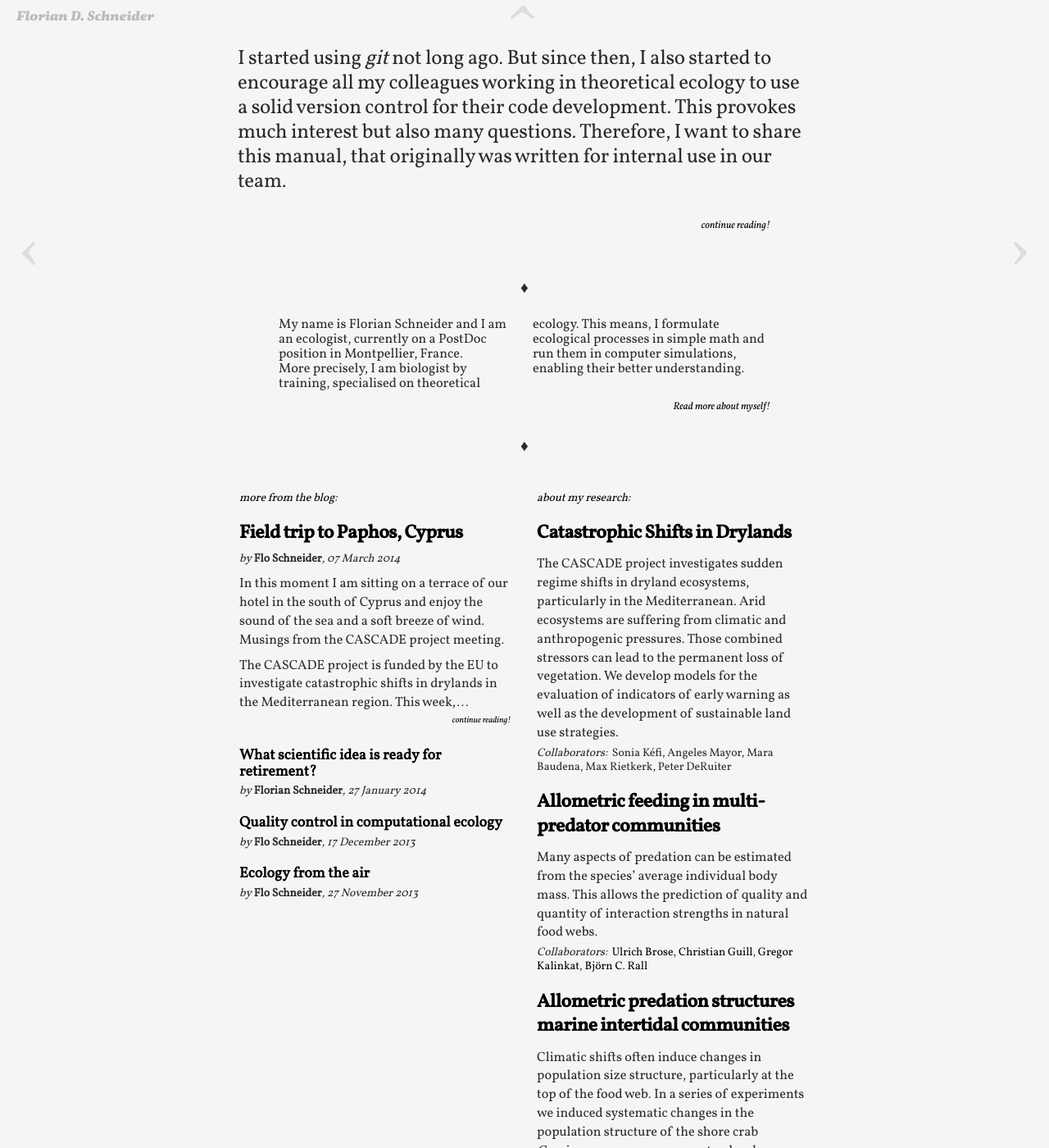
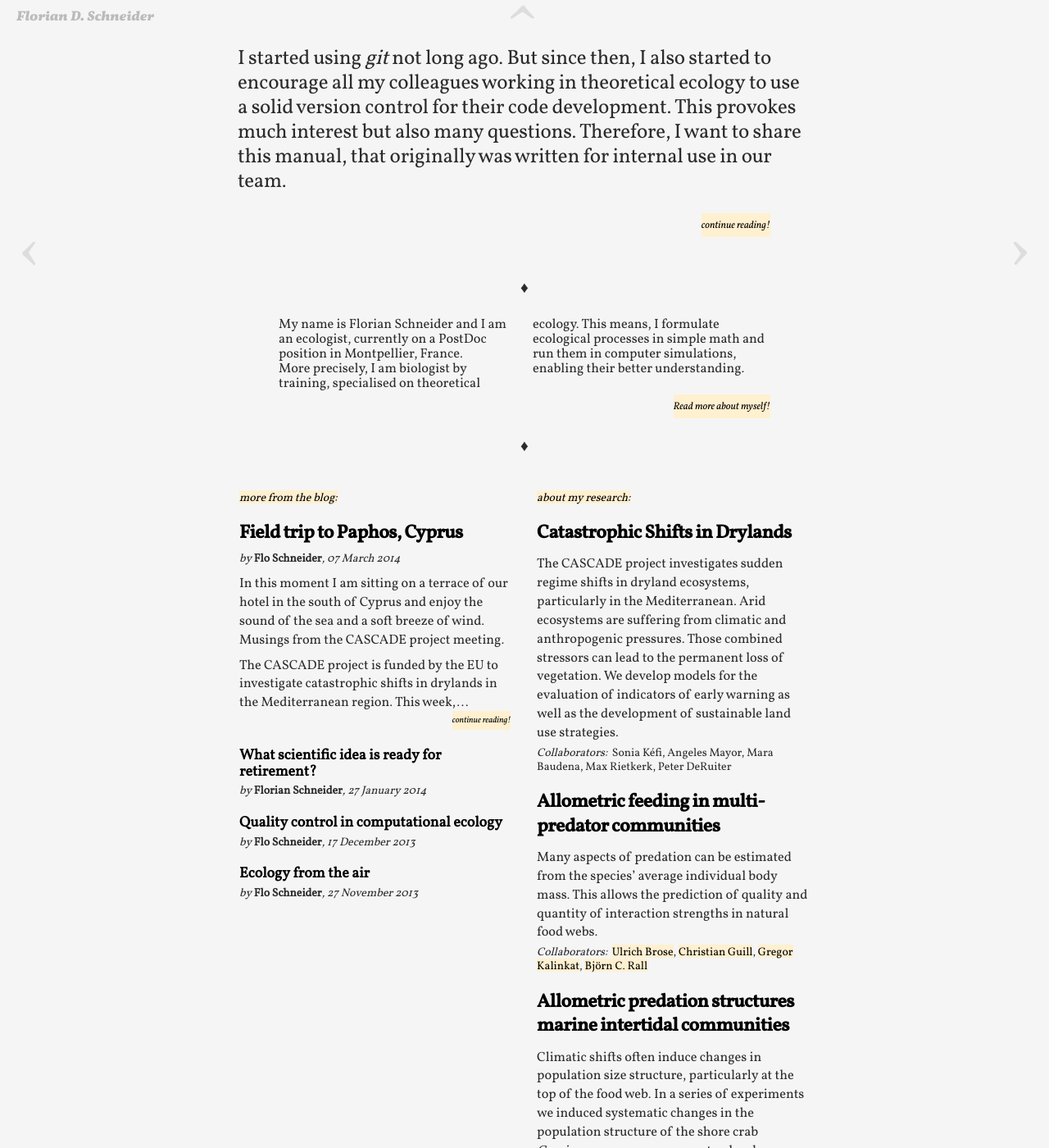
Before and after one commit to fdschneider/oldwebsite, a Jekyll site: the page built from index.html, in a window 1280 px wide and 1400 px high, scrolled down 190 px. Shown: the whole window at 82% size. Built offline with Jekyll 4.4.1, drawn with Linux system fonts in a browser that asks for light colours.

Commit message:
update link highlighting

```diff
--- a/assets/style.css
+++ b/assets/style.css
@@ -23,9 +23,9 @@ h3 {font-size:1.2em; line-height: 120%; text-align: left; margin-top: 1.5em;}
 h5 {font-size: 0.85em; margin-top: -3px; margin-bottom: 5px;  font-weight: 400; line-height: 120%;  margin-bottom: 10px;}
 
 
-a:link {color:#000000; text-decoration:none;}
-a:visited {color:#000000;text-decoration:none; }
-a:hover {color:#888888;text-decoration:none; }
+a:link {color:#000000; background: #FFF0D0; text-decoration:none;}
+a:visited {color:#000000; background: #FFF0D0; text-decoration:none; }
+a:hover {color:#888888; background: #FFF0D0; text-decoration:none; }
 
 blockquote{
 font-family: 'vollkornitalic';
@@ -89,9 +89,9 @@ z-index: 2;
 
 }
 
-#titlebar a:link {color:#BBBBBB;text-decoration:none;}
-#titlebar a:visited {color:#BBBBBB;text-decoration:none;}
-#titlebar a:hover {color:#222222;text-decoration:none;}
+#titlebar a:link {color:#BBBBBB; background: #F5F5F5; text-decoration:none;}
+#titlebar a:visited {color:#BBBBBB; background: #F5F5F5; text-decoration:none;}
+#titlebar a:hover {color:#222222; background: #F5F5F5; text-decoration:none;}
 
 .home{
 font-family: 'vollkornbolditalic';
@@ -99,6 +99,7 @@ font-size: 110%;
 letter-spacing: -3%;
 color:#555555;
 }
+
 
 /* Publication list*/
 
```
